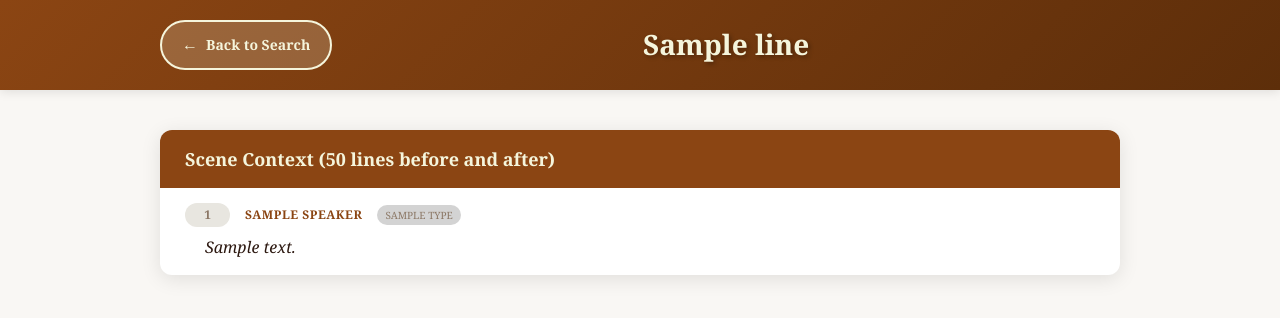
After one commit to stuart-moorhouse-organization/history-of-search, a Flask app: template src/templates/document_detail.html in a window 1280 px wide. The commit adds this page. Shown: the top 318 px of the page. Run offline with Flask 2, Linux system fonts and the light colour scheme; the template is opened without the code that fills it: most values are stand-ins (such as "Sample title", 1, 10 or a date in 2020).

Commit message:
Add document detail pages and enhance search experience
- Implement clickable search results that navigate to full scene context
- Add document detail page with Shakespeare-themed styling
- Create context view showing 50 lines before/after selected line
- Enhance search backend with multi-layered phrase matching
- Update search analyzer for better phrase matching without stemming
- Add JavaScript code view toggle for Elasticsearch query inspection
- Fix faceted search functionality and improve result relevance

🤖 Generated with [Claude Code](https://claude.ai/code)

Co-Authored-By: Claude <noreply@anthropic.com>

```diff
--- a/src/app.py
+++ b/src/app.py
@@ -39,5 +39,29 @@ def search():
     except Exception as e:
         return jsonify({"error": str(e)}), 500
 
+@app.route('/document/<int:line_id>')
+def document_detail(line_id):
+    """Display full document/scene context for a specific line."""
+    if not search_backend:
+        return render_template('error.html', error="Search backend not available"), 503
+
+    try:
+        # Get the specific line
+        line_result = search_backend.get_document_by_line_id(line_id)
+        if not line_result:
+            return render_template('error.html', error="Document not found"), 404
+
+        # Get the full scene/act context
+        context_results = search_backend.get_document_context(
+            play_name=line_result['play_name'],
+            line_id=line_id
+        )
+
+        return render_template('document_detail.html',
+                             line=line_result,
+                             context=context_results)
+    except Exception as e:
+        return render_template('error.html', error=str(e)), 500
+
 if __name__ == '__main__':
     app.run(debug=True, host='0.0.0.0', port=5000)
--- /dev/null
+++ b/src/templates/document_detail.html
@@ -0,0 +1,300 @@
+<!DOCTYPE html>
+<html lang="en">
+<head>
+    <meta charset="UTF-8">
+    <meta name="viewport" content="width=device-width, initial-scale=1.0">
+    <title>{{ line.play_name }} - History of Search</title>
+    <style>
+        * {
+            margin: 0;
+            padding: 0;
+            box-sizing: border-box;
+        }
+
+        body {
+            font-family: 'Georgia', 'Times New Roman', serif;
+            background-color: #f9f7f4;
+            color: #2c1810;
+            line-height: 1.6;
+        }
+
+        .header {
+            background: linear-gradient(135deg, #8b4513 0%, #5d2e0a 100%);
+            color: #f5f5dc;
+            padding: 20px 0;
+            box-shadow: 0 2px 10px rgba(0,0,0,0.1);
+        }
+
+        .header-content {
+            max-width: 1000px;
+            margin: 0 auto;
+            padding: 0 20px;
+            display: flex;
+            align-items: center;
+            justify-content: space-between;
+        }
+
+        .back-button {
+            background-color: rgba(245, 245, 220, 0.2);
+            color: #f5f5dc;
+            border: 2px solid #f5f5dc;
+            padding: 10px 20px;
+            border-radius: 25px;
+            text-decoration: none;
+            font-size: 14px;
+            font-weight: bold;
+            transition: all 0.3s;
+            display: flex;
+            align-items: center;
+            gap: 8px;
+        }
+
+        .back-button:hover {
+            background-color: #f5f5dc;
+            color: #8b4513;
+        }
+
+        .back-arrow {
+            font-size: 16px;
+        }
+
+        .play-title {
+            font-size: 28px;
+            font-weight: bold;
+            text-shadow: 2px 2px 4px rgba(0,0,0,0.3);
+        }
+
+        .container {
+            max-width: 1000px;
+            margin: 0 auto;
+            padding: 40px 20px;
+        }
+
+        .current-line-highlight {
+            background: linear-gradient(120deg, #ffd700 0%, #ffed4a 100%);
+            border-left: 5px solid #d4af37;
+            margin: 30px 0;
+            border-radius: 8px;
+            box-shadow: 0 4px 15px rgba(212, 175, 55, 0.3);
+        }
+
+        .context-section {
+            background: white;
+            border-radius: 12px;
+            box-shadow: 0 4px 20px rgba(0,0,0,0.1);
+            overflow: hidden;
+        }
+
+        .section-header {
+            background: #8b4513;
+            color: #f5f5dc;
+            padding: 15px 25px;
+            font-size: 18px;
+            font-weight: bold;
+        }
+
+        .document-line {
+            padding: 15px 25px;
+            border-bottom: 1px solid #e8e6e0;
+            transition: background-color 0.2s;
+        }
+
+        .document-line:hover {
+            background-color: #faf9f6;
+        }
+
+        .document-line:last-child {
+            border-bottom: none;
+        }
+
+        .line-meta {
+            display: flex;
+            align-items: center;
+            gap: 15px;
+            margin-bottom: 8px;
+            font-size: 12px;
+            color: #8b7765;
+        }
+
+        .line-number {
+            background: #e8e6e0;
+            padding: 2px 8px;
+            border-radius: 12px;
+            font-weight: bold;
+            min-width: 45px;
+            text-align: center;
+        }
+
+        .speaker {
+            font-weight: bold;
+            color: #8b4513;
+            text-transform: uppercase;
+            letter-spacing: 0.5px;
+        }
+
+        .line-type {
+            background: #d3d3d3;
+            padding: 2px 8px;
+            border-radius: 12px;
+            font-size: 10px;
+            text-transform: uppercase;
+        }
+
+        .line-type.act {
+            background: #ff6b6b;
+            color: white;
+        }
+
+        .line-type.scene {
+            background: #4ecdc4;
+            color: white;
+        }
+
+        .line-type.line {
+            background: #45b7d1;
+            color: white;
+        }
+
+        .line-text {
+            font-size: 16px;
+            font-style: italic;
+            color: #2c1810;
+            margin-left: 20px;
+        }
+
+        .current-line .line-text {
+            font-weight: bold;
+            font-size: 18px;
+            color: #8b4513;
+        }
+
+        .current-line .line-number {
+            background: #d4af37;
+            color: white;
+        }
+
+        .current-line .speaker {
+            color: #d4af37;
+        }
+
+        .scroll-indicator {
+            position: fixed;
+            right: 20px;
+            top: 50%;
+            transform: translateY(-50%);
+            background: rgba(139, 69, 19, 0.8);
+            color: white;
+            padding: 10px;
+            border-radius: 20px;
+            font-size: 12px;
+            opacity: 0;
+            transition: opacity 0.3s;
+        }
+
+        .scroll-indicator.visible {
+            opacity: 1;
+        }
+
+        @media (max-width: 768px) {
+            .header-content {
+                flex-direction: column;
+                gap: 15px;
+                text-align: center;
+            }
+
+            .play-title {
+                font-size: 24px;
+            }
+
+            .container {
+                padding: 20px 15px;
+            }
+
+            .line-meta {
+                flex-direction: column;
+                align-items: flex-start;
+                gap: 5px;
+            }
+        }
+    </style>
+</head>
+<body>
+    <div class="header">
+        <div class="header-content">
+            <a href="javascript:history.back()" class="back-button">
+                <span class="back-arrow">←</span>
+                Back to Search
+            </a>
+            <h1 class="play-title">{{ line.play_name }}</h1>
+            <div></div> <!-- Spacer for flex layout -->
+        </div>
+    </div>
+
+    <div class="container">
+        <div class="context-section">
+            <div class="section-header">
+                Scene Context (50 lines before and after)
+            </div>
+
+            {% for doc in context %}
+                <div class="document-line {% if doc.is_current %}current-line current-line-highlight{% endif %}">
+                    <div class="line-meta">
+                        <span class="line-number">{{ doc.line_id }}</span>
+                        {% if doc.speaker %}
+                            <span class="speaker">{{ doc.speaker }}</span>
+                        {% endif %}
+                        <span class="line-type {{ doc.type }}">{{ doc.type }}</span>
+                    </div>
+                    <div class="line-text">{{ doc.text_entry }}</div>
+                </div>
+            {% endfor %}
+        </div>
+    </div>
+
+    <div class="scroll-indicator" id="scrollIndicator">
+        Current Line: {{ line.line_id }}
+    </div>
+
+    <script>
+        // Scroll to current line on page load
+        document.addEventListener('DOMContentLoaded', function() {
+            const currentLine = document.querySelector('.current-line');
+            if (currentLine) {
+                // Smooth scroll to current line with some offset
+                setTimeout(() => {
+                    const headerHeight = document.querySelector('.header').offsetHeight;
+                    const elementTop = currentLine.offsetTop - headerHeight - 20;
+                    window.scrollTo({
+                        top: elementTop,
+                        behavior: 'smooth'
+                    });
+                }, 100);
+            }
+
+            // Show/hide scroll indicator
+            const indicator = document.getElementById('scrollIndicator');
+            let timeout;
+
+            function showIndicator() {
+                indicator.classList.add('visible');
+                clearTimeout(timeout);
+                timeout = setTimeout(() => {
+                    indicator.classList.remove('visible');
+                }, 2000);
+            }
+
+            window.addEventListener('scroll', showIndicator);
+            showIndicator(); // Show initially
+        });
+
+        // Enhanced back navigation
+        function goBack() {
+            if (document.referrer.includes(window.location.hostname)) {
+                history.back();
+            } else {
+                window.location.href = '/';
+            }
+        }
+    </script>
+</body>
+</html>
```
Also changed, not shown: product-requirement-prompts.md (+8 -5 lines), src/ingest_shakespeare.py (+7 -4 lines), src/search_backend.py (+116 -6 lines), src/templates/error.html (added, +70 -0 lines), src/templates/index.html (+185 -8 lines).
